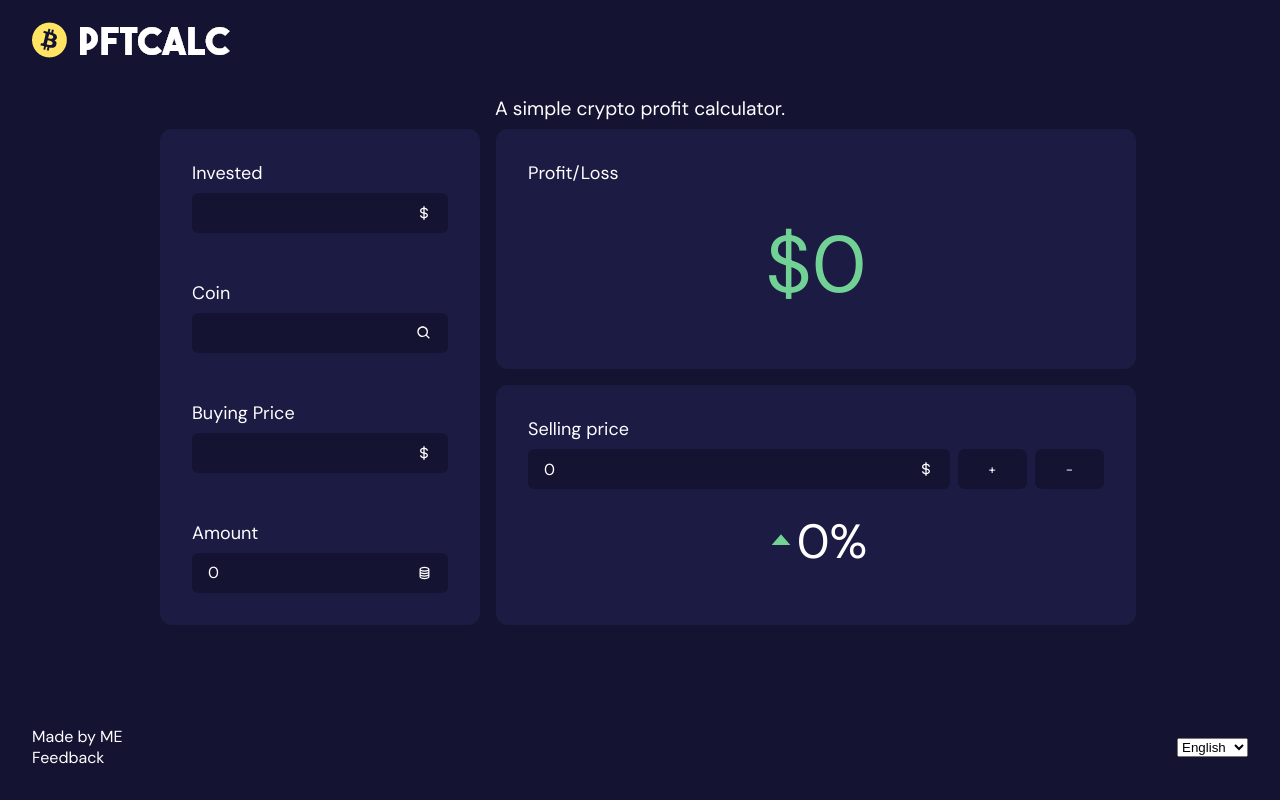
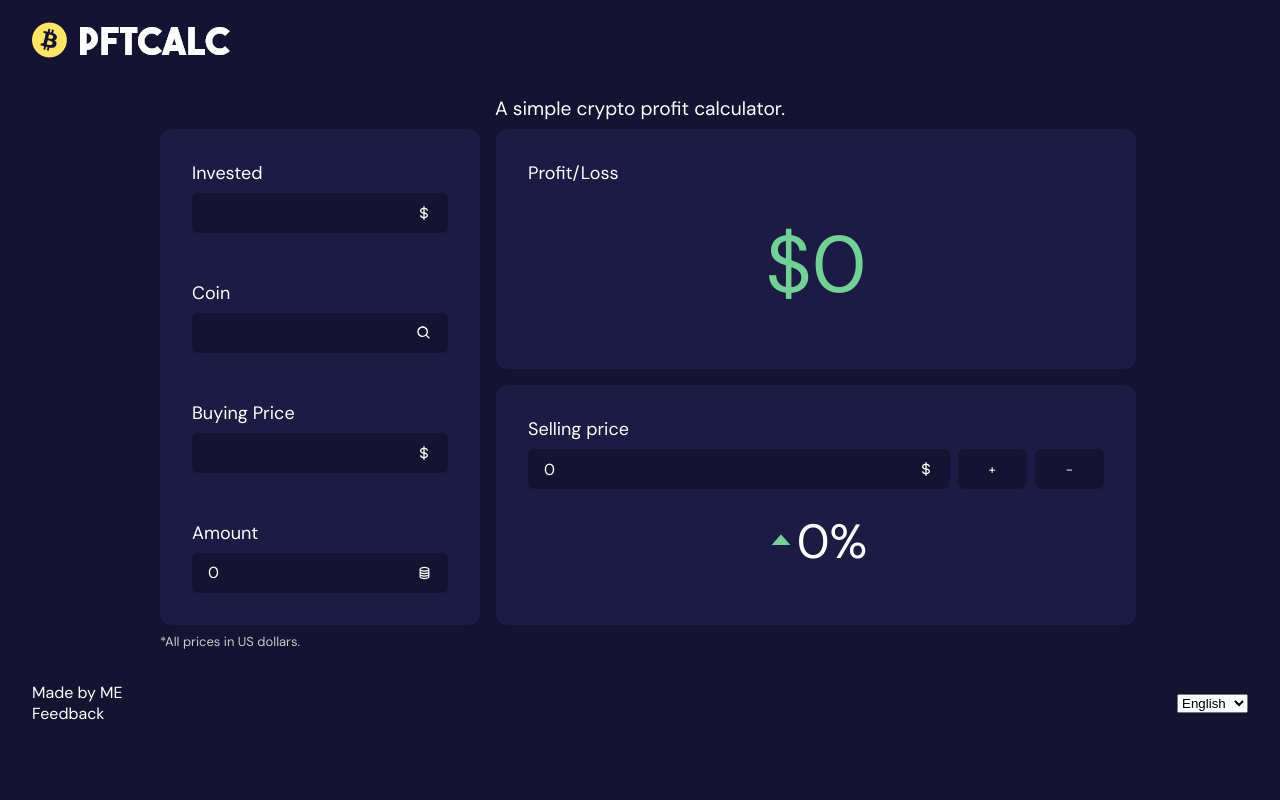
Before and after one commit to elvstejd/crypto-profit-calc, a React (Create React App) app: page / in a window 1280 px wide. Built offline with nearby package versions, Linux system fonts and the light colour scheme.

Commit message:
Add currency disclaimer

```diff
--- a/src/components/App.js
+++ b/src/components/App.js
@@ -91,8 +91,10 @@ const App = () => {
                     handleAddPrice={handleAddPrice}
                     handleMinusPrice={handleMinusPrice}
                 />
-
             </main>
+            <div className="currency-disclaimer-container">
+                <p>*All prices in US dollars.</p>
+            </div>
             <footer>
                 <div className="me">
                     <p>Made by ME</p>
--- a/src/styles/App.css
+++ b/src/styles/App.css
@@ -88,8 +88,6 @@ footer {
     display: flex;
     justify-content: space-between;
     align-items: center;
-    position: fixed;
-    bottom: 0;
     padding: 2rem;
 }
 
@@ -110,6 +108,17 @@ footer {
     display: flex;
 }
 
+.currency-disclaimer-container {
+    max-width: 60rem;
+    margin: 0 auto;
+    margin-top: 1.5rem;
+}
+
+.currency-disclaimer-container p {
+    color: rgb(202, 202, 202);
+    font-size: small;
+}
+
 .container {
     background-color: var(--fore-color);
     padding: 2rem;
```
